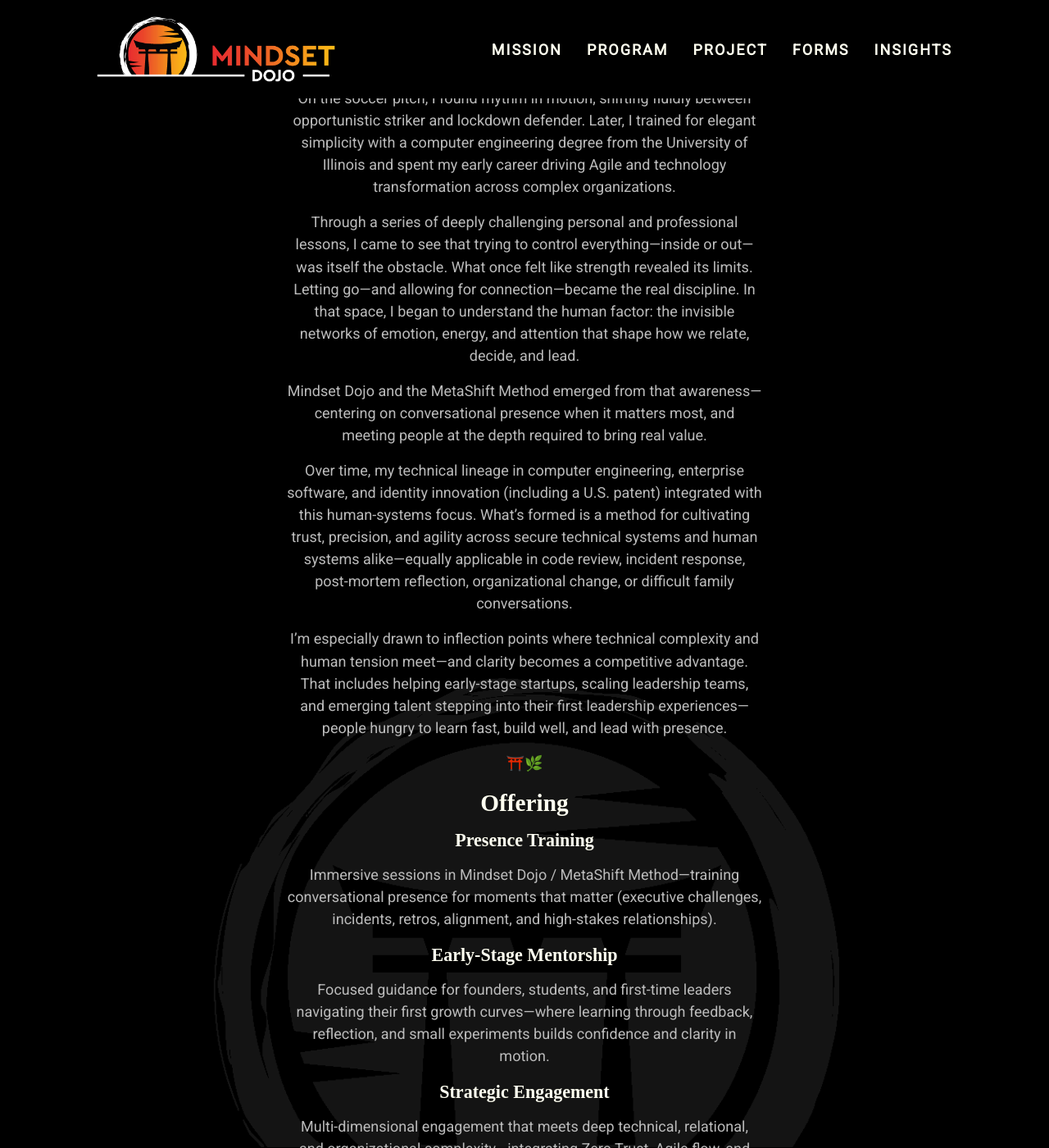
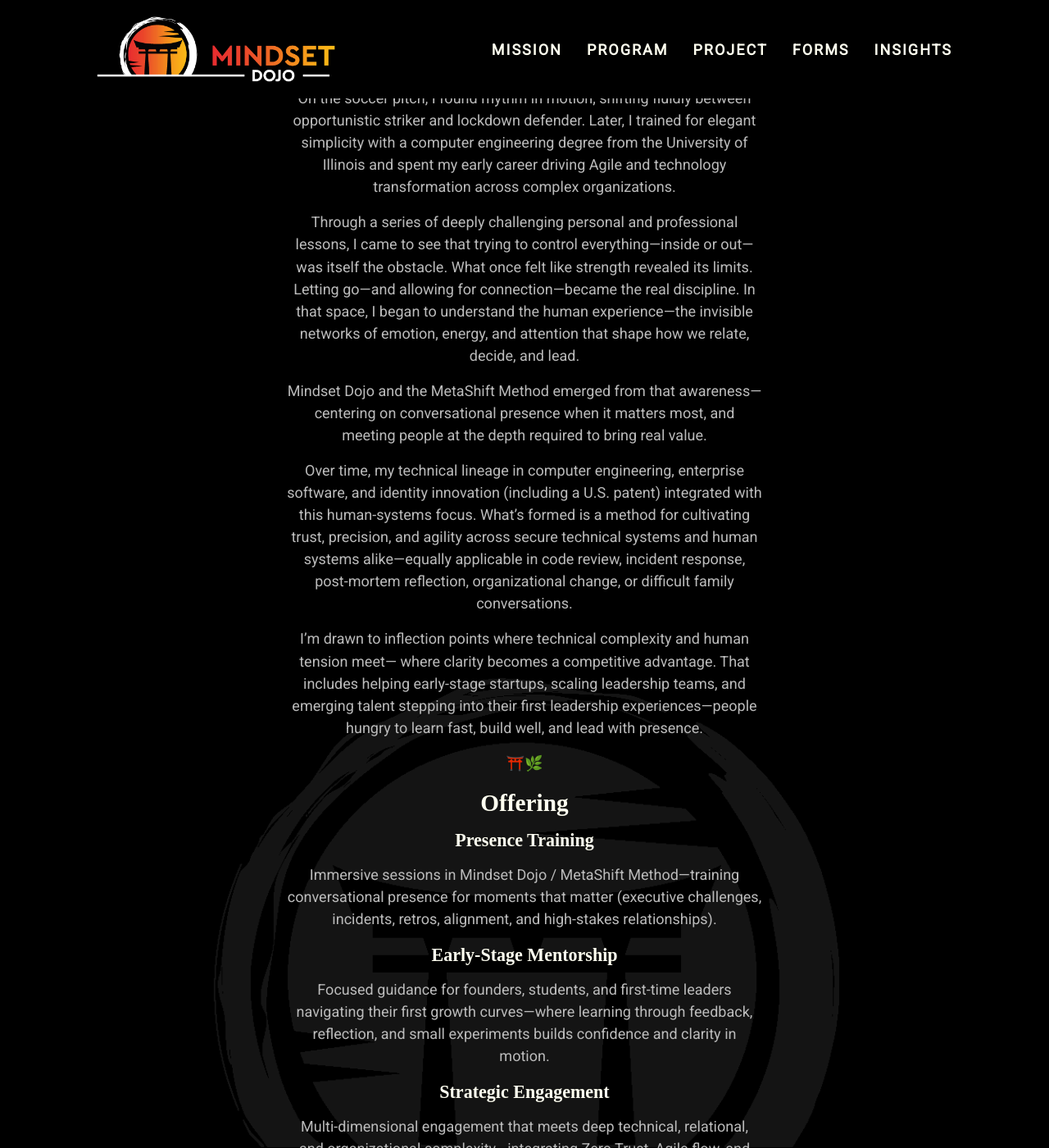
Before and after one commit to mindset-dojo/mindset-dojo.github.io, a Jekyll site: the page built from _authors/michael-basil.md, in a window 1280 px wide and 1400 px high, scrolled down 670 px. Shown: the whole window at 82% size. Built offline with Jekyll 4.4.1, drawn with Linux system fonts in a browser that asks for light colours; some web fonts are replaced.

Commit message:
refactor: Michael Basil offerings

```diff
--- a/_authors/michael-basil.md
+++ b/_authors/michael-basil.md
@@ -33,8 +33,8 @@
   to see that trying to control everything—inside or out—was itself the obstacle.
   What once felt like strength revealed its limits. Letting go—and allowing for
   connection—became the real discipline. In that space, I began to understand the
-  human factor: the invisible networks of emotion, energy, and attention that shape
-  how we relate, decide, and lead.
+  human experience—the invisible networks of emotion, energy, and attention that
+  shape how we relate, decide, and lead.
 
   Mindset Dojo and the MetaShift Method emerged from that awareness—centering on
   conversational presence when it matters most, and meeting people at the depth
@@ -47,11 +47,11 @@
   code review, incident response, post-mortem reflection, organizational change,
   or difficult family conversations.
 
-  I’m especially drawn to inflection points where technical complexity and human
-  tension meet—and clarity becomes a competitive advantage. That includes helping
-  early-stage startups, scaling leadership teams, and emerging talent stepping
-  into their first leadership experiences—people hungry to learn fast, build well,
-  and lead with presence.
+  I’m drawn to inflection points where technical complexity and human tension meet—
+  where clarity becomes a competitive advantage. That includes helping early-stage
+  startups, scaling leadership teams, and emerging talent stepping into their first
+  leadership experiences—people hungry to learn fast, build well, and lead with
+  presence.
 
   ⛩️🌿
 
@@ -65,11 +65,15 @@
 
   #### Early-Stage Mentorship
 
-  Focused guidance for founders, students, and first-time leaders navigating their first growth curves—where learning through feedback, reflection, and small experiments builds confidence and clarity in motion.
+  Focused guidance for founders, students, and first-time leaders navigating their
+  first growth curves—where learning through feedback, reflection, and small
+  experiments builds confidence and clarity in motion.
 
   #### Strategic Engagement
 
-  Multi-dimensional engagement that meets deep technical, relational, and organizational complexity—integrating Zero Trust, Agile flow, and Human Experience principles to align growth with grounded presence.
+  Multi-dimensional engagement that meets deep technical, relational, and
+  organizational complexity—integrating Zero Trust, Agile flow, and Human
+  Experience principles to align growth with grounded presence.
 
   #### Resident Expertise
 
```
